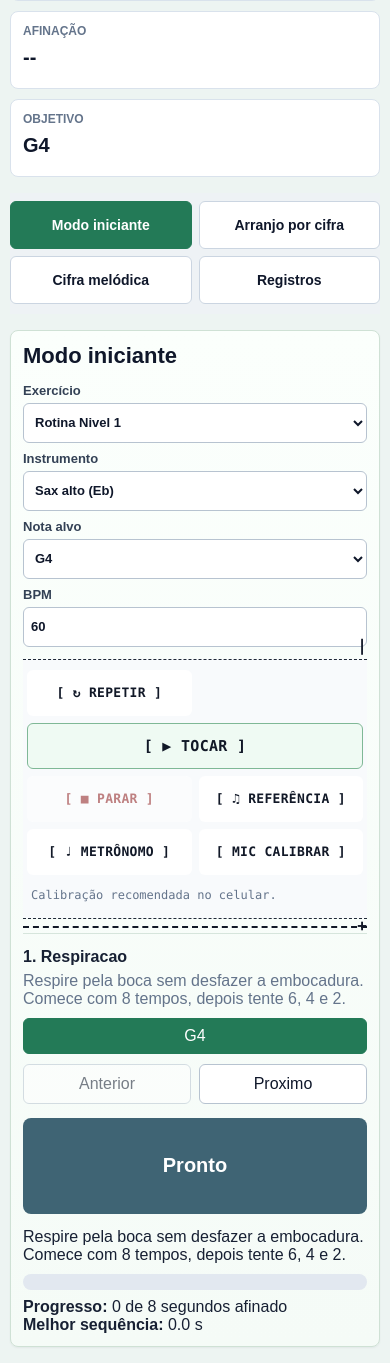
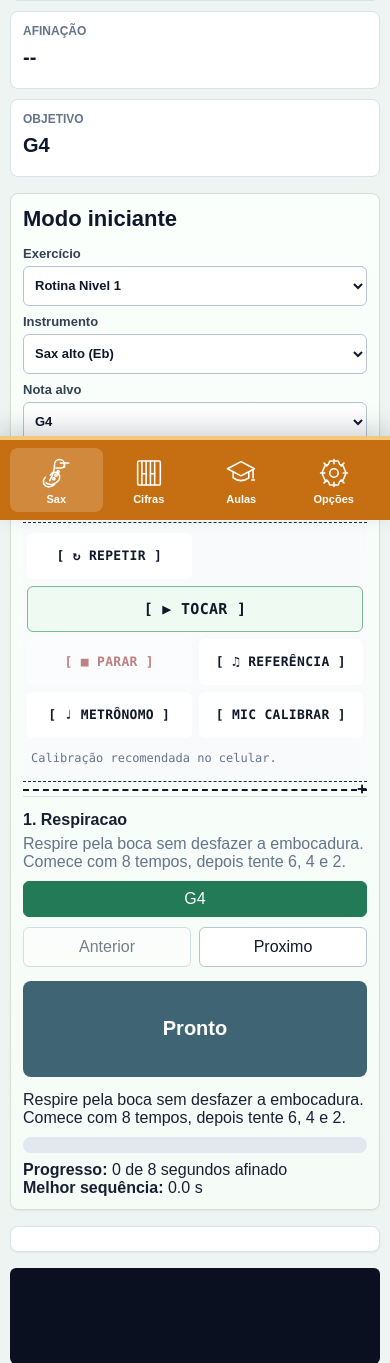
Before and after one commit to monitoramentopedagogico-nam/audio, a Django app: page /audio/ in a window 390 px wide. Shown: the part 324-1687 px from the top of the page. Run offline with Django 4.2, Linux system fonts and the light colour scheme; the visitor is signed in with stand-in values (Sample User, id 1).

Commit message:
Add mobile bottom navigation

```diff
--- a/mysite/app/templates/app/audio.html
+++ b/mysite/app/templates/app/audio.html
@@ -52,8 +52,9 @@
     h2{font-size:22px}
     h3{font-size:18px;margin-bottom:12px}
     p{color:var(--muted);line-height:1.45}
-    .dashboard-page{min-height:100vh}
-    .dashboard-page.practice-active .app-stage-nav{
+    .dashboard-page{min-height:100vh;padding-bottom:92px}
+    .dashboard-page.practice-active .app-stage-nav,
+    .dashboard-page.practice-active .app-bottom-nav{
       display:none;
     }
     .dashboard-header{
@@ -153,10 +154,10 @@
     .status-label{font-size:12px;text-transform:uppercase;color:var(--muted);font-weight:700}
     .status-value{font-size:20px;font-weight:700;margin-top:8px;color:var(--ink)}
     .app-stage-nav{
+      display:none;
       position:sticky;
       top:0;
       z-index:20;
-      display:grid;
       grid-template-columns:repeat(4,minmax(0,1fr));
       gap:8px;
       background:rgba(238,242,245,.96);
@@ -176,6 +177,54 @@
       color:#fff;
     }
     .stage-hidden{display:none!important}
+    .app-bottom-nav{
+      position:fixed;
+      left:50%;
+      bottom:0;
+      z-index:50;
+      width:min(100%,520px);
+      transform:translateX(-50%);
+      display:grid;
+      grid-template-columns:repeat(4,1fr);
+      gap:0;
+      padding:8px 10px calc(8px + env(safe-area-inset-bottom));
+      background:#c66f12;
+      border-top:4px solid #f2c879;
+      box-shadow:0 -8px 22px rgba(15,23,42,.18);
+    }
+    .bottom-nav-button{
+      min-height:64px;
+      border:0;
+      border-radius:8px;
+      background:transparent;
+      color:#fff;
+      display:flex;
+      flex-direction:column;
+      align-items:center;
+      justify-content:center;
+      gap:4px;
+      padding:6px 4px;
+      font-size:11px;
+      font-weight:800;
+      line-height:1;
+    }
+    .bottom-nav-button svg{
+      width:34px;
+      height:34px;
+      stroke:currentColor;
+      fill:none;
+      stroke-width:2.2;
+      stroke-linecap:round;
+      stroke-linejoin:round;
+    }
+    .bottom-nav-button.is-active{
+      background:rgba(255,255,255,.18);
+      color:#fff;
+    }
+    .bottom-nav-button:hover:not(:disabled){
+      background:rgba(255,255,255,.14);
+      color:#fff;
+    }
     #beginnerPanel{
       border-color:#cfe1d5;
       background:
@@ -441,6 +490,7 @@
       .status-grid{grid-template-columns:repeat(2,minmax(0,1fr))}
     }
     @media (max-width:700px){
+      .dashboard-page{padding-bottom:90px}
       .dashboard-header{padding:18px 12px}
       .dashboard-header::after{font-size:92px;right:-4px;opacity:.8}
       .dashboard-shell{padding:10px;gap:10px}
@@ -890,6 +940,47 @@
         </section>
       </aside>
     </div>
+    <nav class="app-bottom-nav" aria-label="Navega&ccedil;&atilde;o principal">
+      <button class="bottom-nav-button is-active" type="button" data-stage-target="beginner" aria-label="Modo iniciante">
+        <svg viewBox="0 0 48 48" aria-hidden="true">
+          <path d="M15 35c4-7 7-13 7-23 0-4 3-7 7-7 4 0 7 3 7 7 0 3-2 5-5 5h-7" />
+          <path d="M10 38c5 4 14 2 18-4 2-4 1-8-2-10-3-2-8-1-10 3" />
+          <path d="M9 30c-3 3-4 8-1 11 3 4 10 3 14-1" />
+          <path d="M30 10h12" />
+          <path d="M36 10v6" />
+          <circle cx="27" cy="22" r="1.5" />
+          <circle cx="24" cy="27" r="1.5" />
+          <circle cx="21" cy="32" r="1.5" />
+        </svg>
+        <span>Sax</span>
+      </button>
+      <button class="bottom-nav-button" type="button" data-stage-target="arrangement" aria-label="Arranjo por cifra">
+        <svg viewBox="0 0 48 48" aria-hidden="true">
+          <rect x="8" y="7" width="32" height="34" rx="2" />
+          <path d="M14 7v34M20 7v34M26 7v34M32 7v34" />
+          <path d="M14 25h6M26 25h6" />
+        </svg>
+        <span>Cifras</span>
+      </button>
+      <button class="bottom-nav-button" type="button" data-stage-target="melody" aria-label="Cifra mel&oacute;dica">
+        <svg viewBox="0 0 48 48" aria-hidden="true">
+          <path d="M5 18 24 8l19 10-19 10L5 18Z" />
+          <path d="M13 23v8c6 5 16 5 22 0v-8" />
+          <path d="M41 20v11" />
+          <path d="M39 34h4" />
+        </svg>
+        <span>Aulas</span>
+      </button>
+      <button class="bottom-nav-button" type="button" data-stage-target="history" aria-label="Registros e configura&ccedil;&otilde;es">
+        <svg viewBox="0 0 48 48" aria-hidden="true">
+          <circle cx="24" cy="24" r="6" />
+          <path d="M24 5v6M24 37v6M5 24h6M37 24h6" />
+          <path d="m10 10 4 4M34 34l4 4M38 10l-4 4M14 34l-4 4" />
+          <path d="M18 7h12l2 5 5 2 4 10-4 10-5 2-2 5H18l-2-5-5-2-4-10 4-10 5-2 2-5Z" />
+        </svg>
+        <span>Op&ccedil;&otilde;es</span>
+      </button>
+    </nav>
   </div>
   <script src="/static/app/audio.js"></script>
 </body>
```
